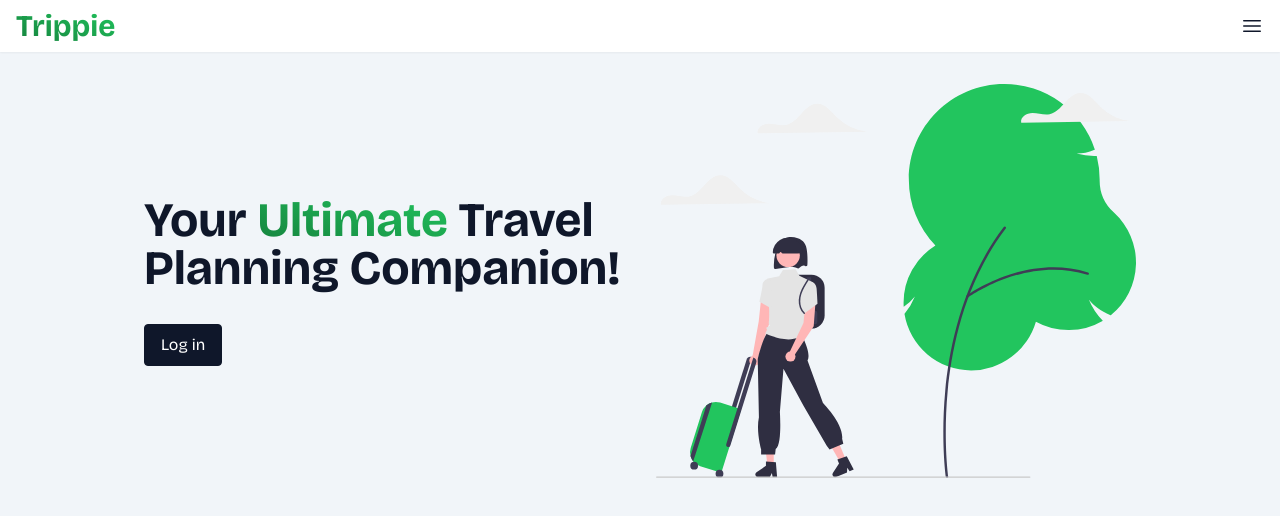
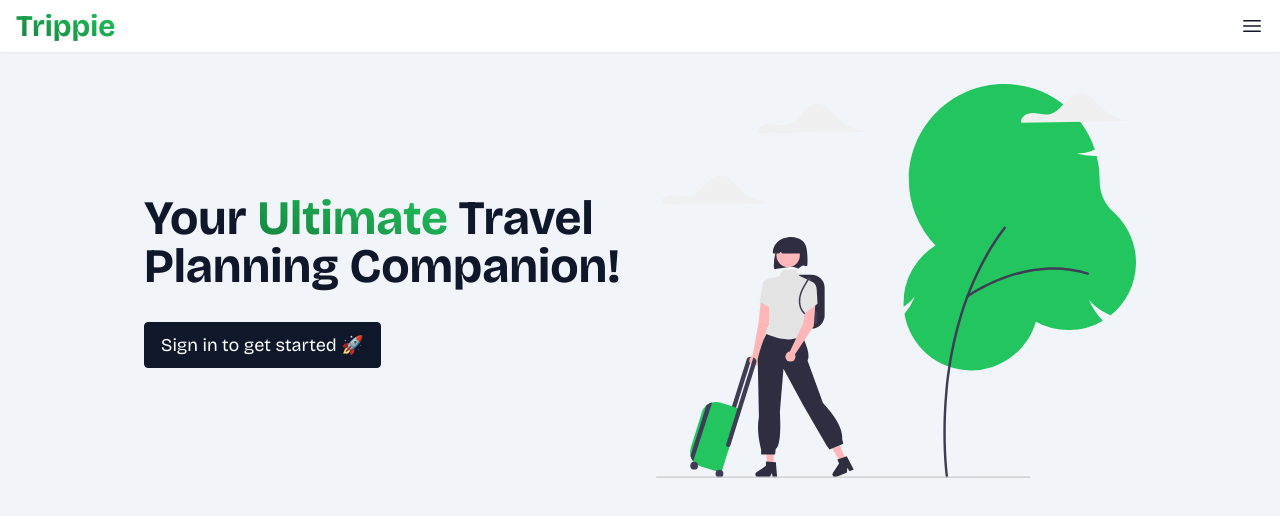
Before and after one commit to HollosJ/trippie, a React (Vite) app: page / in a window 1280 px wide. Shown: the top 516 px of the page. Built offline with nearby package versions, Linux system fonts and the light colour scheme; no server answers.

Commit message:
Conditionally show login button based on session state

```diff
--- a/src/App.jsx
+++ b/src/App.jsx
@@ -31,7 +31,7 @@ const App = () => {
   const router = createBrowserRouter([
     {
       path: '/',
-      element: <Home />,
+      element: <Home session={session} />,
     },
     {
       path: 'trips',
--- a/src/pages/home.jsx
+++ b/src/pages/home.jsx
@@ -1,7 +1,7 @@
 import HeroImage from '@/assets/hero-image.svg';
 import signInWithGoogle from '../utils/supabase/signInWithGoogle';
 
-const HomePage = () => {
+const HomePage = ({ session }) => {
   return (
     <div className="container grid items-center gap-8 py-8 md:grid-cols-2 md:max-w-screen-lg">
       <div className="grid gap-8 justify-items-start">
@@ -13,12 +13,25 @@ const HomePage = () => {
           Travel Planning Companion!
         </h1>
 
-        {/* CTA */}
-        <div className="grid">
-          <button className="button button--primary" onClick={signInWithGoogle}>
-            Log in
-          </button>
-        </div>
+        {session ? (
+          <div className="grid gap-2 text-lg">
+            You are signed in!
+            <a href="/trips" className="button button--primary">
+              My trips 🌍
+            </a>
+          </div>
+        ) : (
+          <div className="text-lg">
+            <button
+              className="button button--primary"
+              onClick={() => {
+                signInWithGoogle();
+              }}
+            >
+              Sign in to get started 🚀
+            </button>
+          </div>
+        )}
       </div>
 
       <img
```
